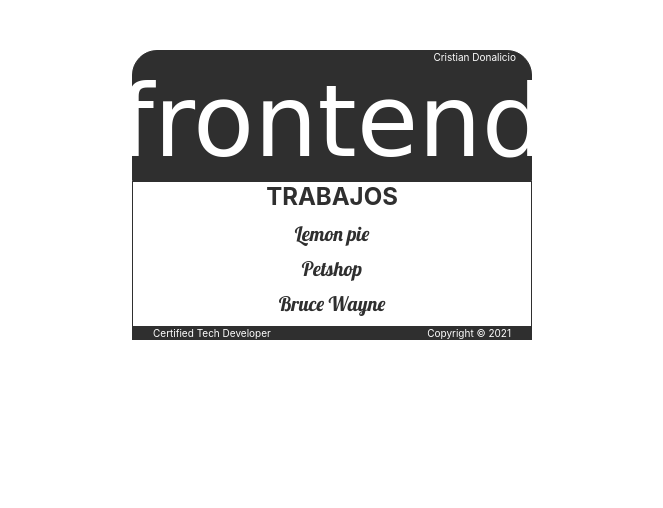
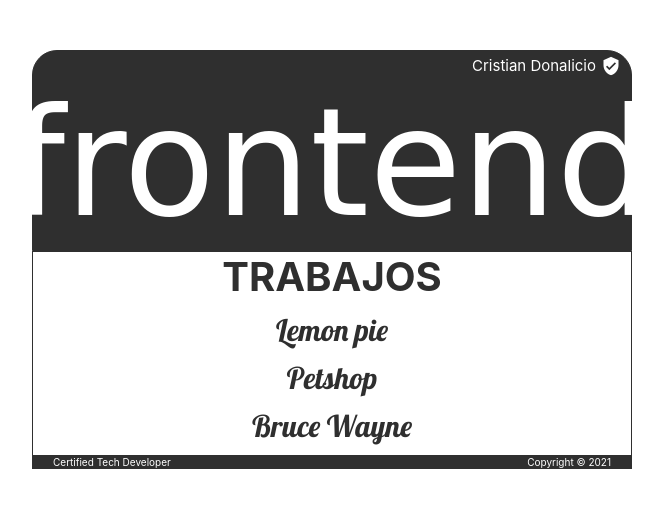
Before and after one commit to cristiannd/frontend1, a plain HTML site: page index.html in a window 1280 px wide. Shown: the whole page, without its empty margins (308-971 px from the left). Drawn offline with Linux system fonts and the light colour scheme; a web font is replaced by a local one.

Commit message:
Agregando icon verified

```diff
--- a/index.html
+++ b/index.html
@@ -6,13 +6,18 @@
   <meta name="viewport" content="width=device-width, initial-scale=1.0">
   <link href="https://fonts.googleapis.com/css2?family=Fuggles&display=swap" rel="stylesheet">
   <link href="https://fonts.googleapis.com/css2?family=Lobster&display=swap" rel="stylesheet">
+  <link href="https://fonts.googleapis.com/icon?family=Material+Icons" rel="stylesheet">
   <link rel="stylesheet" href="styles.css">
   <title>Cristian Donalicio</title>
 </head>
 <body>
   <header>
-    <div>Cristian Donalicio</div>
+    <div>
+      Cristian Donalicio
+      <i class="material-icons icon-verified">verified_user</i>
+    </div>
     <p>frontend</p>
+
   </header>
   <main>
     <section class="section-main-1">
--- a/styles.css
+++ b/styles.css
@@ -1,6 +1,6 @@
 body {
   font-family: -apple-system, BlinkMacSystemFont, 'Segoe UI', Roboto, Oxygen, Ubuntu, Cantarell, 'Open Sans', 'Helvetica Neue', sans-serif;
-  width: 400px;
+  width: 600px;
   margin-left: auto;
   margin-right: auto;
   margin-top: 50px;
@@ -18,7 +18,7 @@ header p {
   display: flex;
   justify-content: center;
   font-family: 'Fuggles', cursive;
-  font-size: 100px;
+  font-size: 150px;
   margin: 0px;
   color: white;
 }
@@ -27,8 +27,15 @@ header div {
   color: white;
   display: flex;
   justify-content: flex-end;
-  margin-right: 15px;
-  font-size: 10px;
+  margin-right: 10px;
+  font-size: 15px;
+  margin-top: 5px;
+}
+
+.icon-verified {
+  font-size: 20px;
+  color: white;
+  margin-left: 5px;
 }
 
 main {
@@ -47,6 +54,7 @@ main {
 .section-main-1 h2 {
   margin: 0px;
   color: rgb(47, 47, 47);
+  font-size: 40px;
 }
 
 .section-main-1 ul {
@@ -57,18 +65,18 @@ main {
 }
 
 .section-main-1 ul li {
-  margin: 10px 0px
+  margin: 10px 0px;
 }
 
 .section-main-1 ul li a {
   text-decoration: none;
   font-family: 'Lobster', cursive;
   color: rgb(47, 47, 47);
-  font-size: 20px;
+  font-size: 30px;
 }
 
 .section-main-1 ul li a:hover {
-  font-size: 25px;
+  font-size: 40px;
   color: #000000;
 }
 
```
